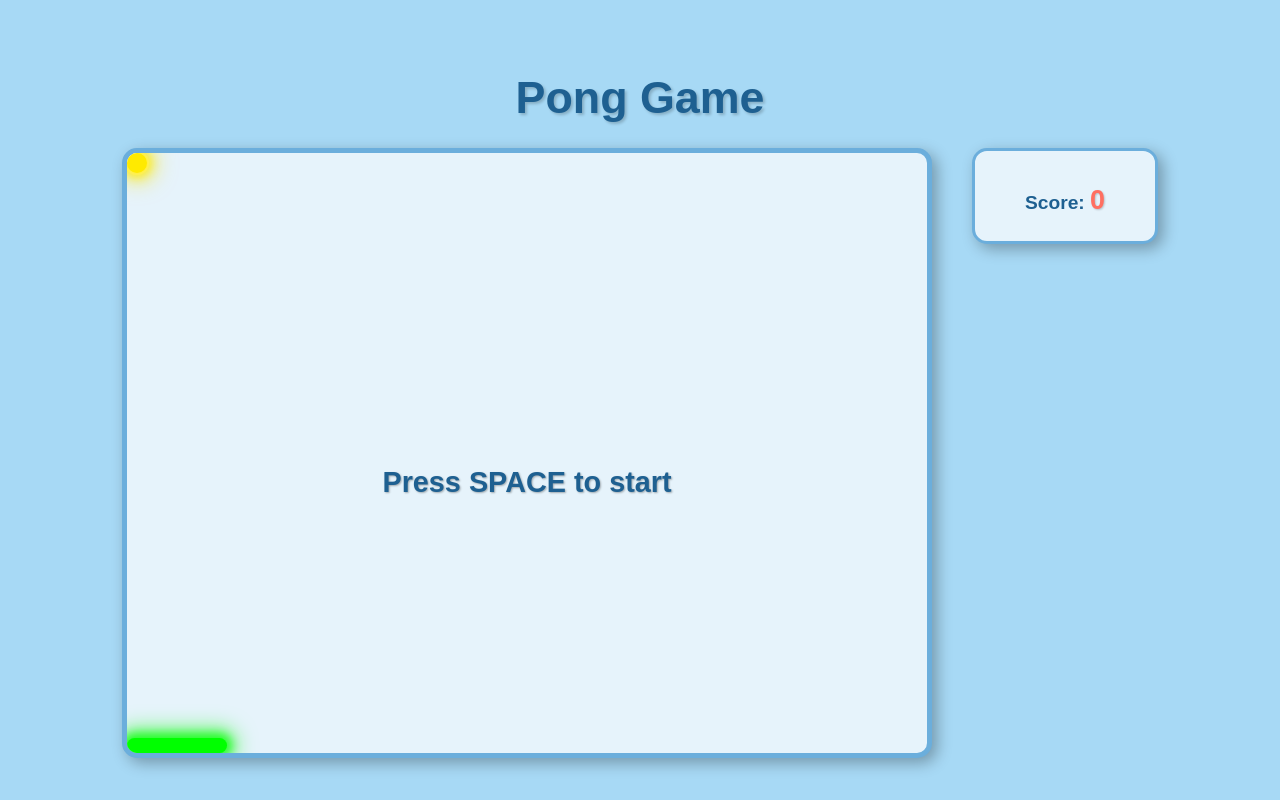
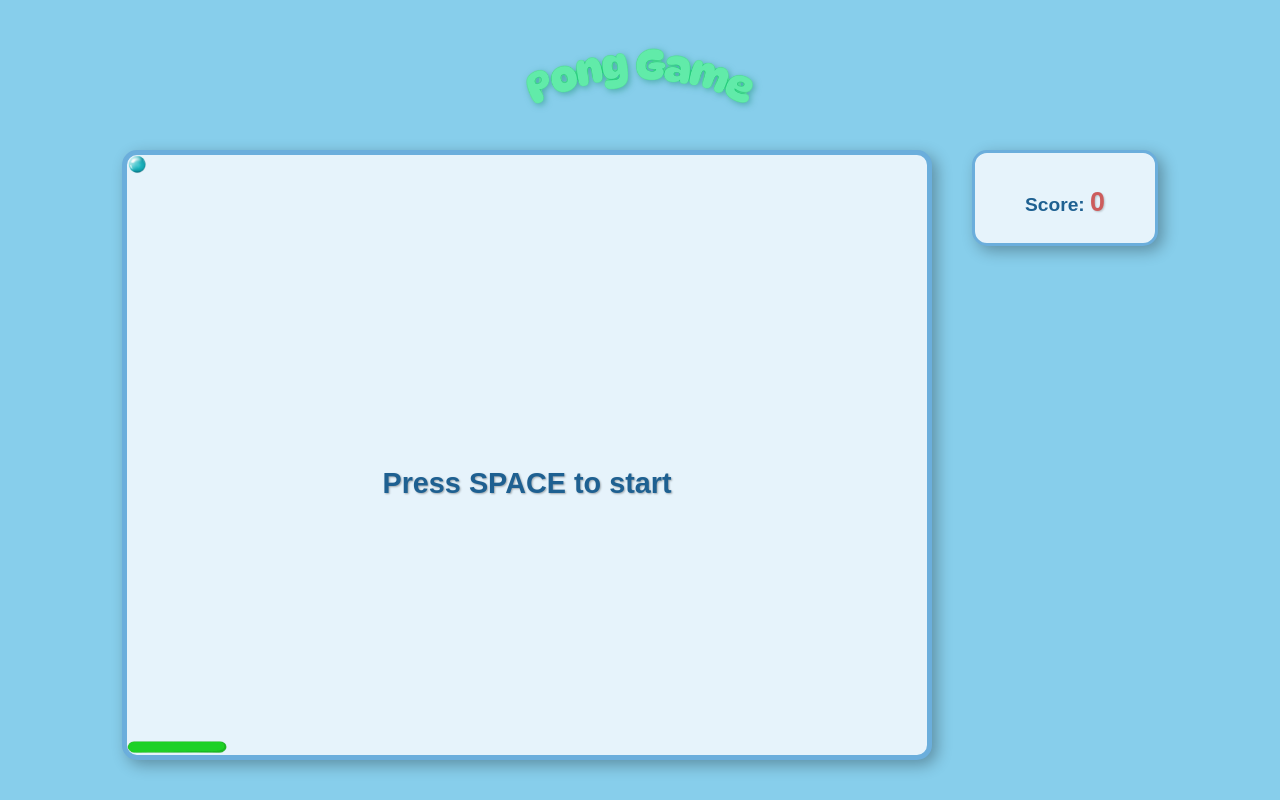
Before and after one commit to Askethemervin/PingPongPythonEksamen, a Flask app: page / in a window 1280 px wide. Run offline with Flask 3, Linux system fonts and the light colour scheme; some libraries are stand-ins or nearby versions.

Commit message:
Figurer til forskellige elementer, overskrift, og generelt layout

```diff
--- a/app.py
+++ b/app.py
@@ -1,11 +1,13 @@
 import eventlet
+eventlet.monkey_patch()
+
 from flask import Flask, render_template
 from flask_socketio import SocketIO, emit
 import time
 import threading
 import random
 
-eventlet.monkey_patch()
+
 
 app = Flask(__name__)
 app.config['SECRET_KEY'] = 'your_secret_key_here'
--- a/static/css/style.css
+++ b/static/css/style.css
@@ -1,41 +1,43 @@
 body {
-    font-family: 'Arial', sans-serif; /* Standard font, eller vælg en mere retro font */
+    font-family: 'Arial', sans-serif;
     display: flex;
     flex-direction: column;
     align-items: center;
     justify-content: center;
     min-height: 100vh;
     width: 100vw;
-    background-color: #A7D9F5; /* Lysere blå baggrund, inspireret af Bubble Shooter himmel */
-    color: #333; /* Mørk tekst for kontrast */
+    background-color: #87CEEB;
+    color: #333;
     margin: 0;
     padding: 0;
     overflow: hidden;
-    /* Tilføj en subtil skygge til hele siden, hvis ønsket */
-    /* box-shadow: inset 0 0 50px rgba(0,0,0,0.1); */
 }
 
-h1 {
-    margin-bottom: 25px; /* Lidt mere plads */
-    color: #1E6091; /* En mørkere, dæmpet blå */
-    text-shadow: 2px 2px 3px rgba(0,0,0,0.2); /* Lidt skygge for dybde */
-    font-size: 2.8em; /* Gør titlen lidt større */
+#game-title-image {
+    display: block; /* Sørg for at billedet opfører sig som en blok for margin-auto */
+    margin-left: auto;
+    margin-right: auto; /* Centrerer billedet horisontalt */
+    width: 450px; /* PRØV EN MINDRE VÆRDI, F.EKS. 400px. Juster efter behov. */
+    height: auto; /* Bevar billedets proportioner, så det ikke bliver forvrænget */
+    margin-bottom: 25px; /* Bevarer afstanden til spillet */
+    max-width: 90%; /* Sørg for at det ikke bliver for stort på mindre skærme */
+    filter: drop-shadow(2px 2px 3px rgba(23, 141, 115, 0.5));
 }
 
 #main-content-wrapper {
     display: flex;
     flex-direction: row;
     align-items: flex-start;
-    gap: 40px; /* Lidt mere mellemrum mellem spil og info */
+    gap: 40px;
 }
 
 #game-container {
-    border: 5px solid #6BAEDC; /* Mellemblå ramme */
-    background-color: #E6F3FB; /* Meget lys blå/off-white indeni */
+    border: 5px solid #6BAEDC;
+    background-color: #E6F3FB;
     position: relative;
     overflow: hidden;
-    border-radius: 15px; /* Afrundede hjørner til spilbrættet */
-    box-shadow: 5px 5px 15px rgba(0,0,0,0.3); /* Subtil skygge for 3D-effekt */
+    border-radius: 15px;
+    box-shadow: 5px 5px 15px rgba(0,0,0,0.3);
 }
 
 #game-board {
@@ -46,49 +48,31 @@ h1 {
 
 #ball {
     position: absolute;
-    width: 20px;
-    height: 20px;
-    background-color: #FFEA00; /* Gul farve for bolden (ligesom på billedet) */
-    border-radius: 50%; /* Stadig rund bold */
-    border: none; /* Fjern kant for at få glød-effekten tydeligere frem */
-    /* Ny box-shadow for glød og dybde */
-    box-shadow:
-        0 0 10px 5px rgba(255, 234, 0, 0.7), /* Kraftigere glød (gul) */
-        0 0 20px 10px rgba(255, 234, 0, 0.5), /* Endnu bredere, blødere glød */
-        0 0 0 2px #FFFFFF; /* En lille hvid indre glød/kant */
+    width: 30px;
+    height: 30px;
+    background-image: url('../images/drop.png'); /* Corrected path */
+    background-size: contain;
+    background-repeat: no-repeat;
+    background-position: center;
+    background-color: transparent;
+    border-radius: 0;
+    border: none;
+    box-shadow: none;
     transition: left 0.016s linear, top 0.016s linear;
-}
-
-/* === NY CSS TIL BOLDSPOR (BALL TRAIL) === */
-.ball-trail {
-    position: absolute;
-    /* baggrundsfarve skal være mørkere end bolden, men stadig passe til temaet */
-    /* FJERN ALPHA-KANALEN fra rgba() for at gøre farven SOLID */
-    background-color: rgb(2, 13, 20); /* En mørk, solid blå */
-
-    /* Sæt den indledende opacitet her. Denne er den der vises FØR transitionen starter. */
-    /* Prøv 0.9, 0.8, 0.7 - højere tal er mørkere / mere synlige */
-    opacity: 0.8; /* Start med 80% synlighed (juster efter behov) */
-
-    border-radius: 50%;
-    /* Brug transition til at få den til at fade ud */
-    transition: opacity 0.5s linear, transform 0.5s linear, width 0.5s linear, height 0.5s linear;
-    pointer-events: none;
-    z-index: 5;
 }
 
 #player-paddle {
     position: absolute;
-    width: 100px;
-    height: 15px;
-    background-color: #00FF00; /* Grøn farve for paddlen (kan ændres til rød/blå/pink) */
-    /* Juster border-radius for at få en "pille"-form. Skal være halvdelen af højden. */
-    border-radius: 7.5px; /* PADDLE_HEIGHT / 2 = 15px / 2 = 7.5px */
-    border: none; /* Fjern kant for at få glød-effekten tydeligere frem */
-    /* Ny box-shadow for glød */
-    box-shadow:
-        0 0 10px 5px rgba(0, 255, 0, 0.7), /* Kraftigere glød (grøn) */
-        0 0 20px 10px rgba(0, 255, 0, 0.5); /* Endnu bredere, blødere glød */
+    width: 150px;
+    height: 75px;
+    background-image: url('../images/paddle.png');
+    background-size: contain;
+    background-repeat: no-repeat;
+    background-position: center;
+    background-color: transparent;
+    border-radius: 0;
+    border: none;
+    box-shadow: none;
     transition: left 0.016s linear;
 }
 
@@ -97,13 +81,13 @@ h1 {
     top: 50%;
     left: 50%;
     transform: translate(-50%, -50%);
-    color: #1E6091; /* Den samme mørkere blå farve som h1 */
+    color: #1E6091;
     font-weight: bold;
     font-size: 1.8em;
     text-align: center;
     width: 100%;
     z-index: 10;
-    text-shadow: 1px 1px 2px rgba(0,0,0,0.3); /* Bevar skyggen for læsbarhed */
+    text-shadow: 1px 1px 2px rgba(0,0,0,0.3);
 }
 
 #game-info {
@@ -114,26 +98,25 @@ h1 {
     flex-direction: column;
     align-items: center;
     justify-content: flex-start;
-    padding: 15px; /* Lidt mere padding */
-    border: 3px solid #6BAEDC; /* Samme ramme som spilbrættet */
-    border-radius: 15px; /* Afrundede hjørner */
-    background-color: #E6F3FB; /* Samme baggrund som spilbrættet */
-    box-shadow: 5px 5px 15px rgba(0,0,0,0.3); /* Samme skygge */
+    padding: 15px;
+    border: 3px solid #6BAEDC;
+    border-radius: 15px;
+    background-color: #E6F3FB;
+    box-shadow: 5px 5px 15px rgba(0,0,0,0.3);
     min-width: 150px;
 }
 
 #game-info p {
-    color: #1E6091; /* Mørkere blå tekst for score */
-    margin-bottom: 10px; /* Lidt plads under scoren */
+    color: #1E6091;
+    margin-bottom: 10px;
     font-weight: bold;
 }
 
 #game-info span#score {
-    font-size: 1.4em; /* Gør selve scoretallet større */
-    color: #FF6F61; /* En kontrastfarve for score, f.eks. orange-rød */
+    font-size: 1.4em;
+    color: #CD5C5C;
     text-shadow: 1px 1px 2px rgba(0,0,0,0.2);
 }
-
 
 .hidden {
     display: none;
@@ -141,14 +124,19 @@ h1 {
 
 .brick {
     position: absolute;
-    background-color: #db3c34; /* Blå for standard bricks */
-    border: 1px solid #910606;
+    background-image: url('../images/brick.png');
+    background-size: cover;
+    background-repeat: no-repeat;
+    background-position: center;
+    background-color: transparent;
+    border: none;
     box-sizing: border-box;
-    border-radius: 4px;
+    border-radius: 0;
     z-index: 5;
 }
 
 .brick.unbreakable {
-    background-color: #2c3e50; /* Mørk for unbreakable bricks */
-    border: 1px solid #1a252f;
+    background-image: url('../images/grey-brick.png');
+    filter: brightness(60%);
+    border: none;
 }
--- a/static/js/game.js
+++ b/static/js/game.js
@@ -25,38 +25,12 @@ document.addEventListener('DOMContentLoaded', () => {
     const ballTransitionStyle = `left ${GAME_LOOP_INTERVAL_MS / 1000}s linear, top ${GAME_LOOP_INTERVAL_MS / 1000}s linear`;
     const paddleTransitionStyle = `left ${GAME_LOOP_INTERVAL_MS / 1000}s linear`;
 
-    const MAX_TRAIL_ELEMENTS = 10;
-    const trailElements = [];
     const existingBricks = new Map();
     const brickIds = new Set();
     let keysPressed = {};
     let paddleMoveInterval = null;
 
-    function createTrailElement(x, y, radius) {
-        const trail = document.createElement('div');
-        trail.classList.add('ball-trail');
-        trail.style.width = `${radius * 2}px`;
-        trail.style.height = `${radius * 2}px`;
-        trail.style.left = `${x - radius}px`;
-        trail.style.top = `${y - radius}px`;
-        gameBoard.appendChild(trail);
-
-        trailElements.push(trail);
-        if (trailElements.length > MAX_TRAIL_ELEMENTS) {
-            trailElements.shift().remove();
-        }
-
-        requestAnimationFrame(() => {
-            trail.style.opacity = 0;
-            trail.style.transform = 'scale(0.8)';
-            setTimeout(() => trail.remove(), 500);
-        });
-    }
-
     socket.on('game_state', (data) => {
-        if (data.ball_moving && data.score % 2 === 0) {
-            createTrailElement(data.ball_x, data.ball_y, BALL_RADIUS);
-        }
 
         ball.style.left = `${data.ball_x - (ball.offsetWidth / 2)}px`;
         ball.style.top = `${data.ball_y - (ball.offsetHeight / 2)}px`;
@@ -76,8 +50,6 @@ document.addEventListener('DOMContentLoaded', () => {
         if (data.game_over || !data.ball_moving) {
             ball.style.transition = 'none';
             playerPaddle.style.transition = 'none';
-            trailElements.forEach(trail => trail.remove());
-            trailElements.length = 0;
         } else {
             ball.style.transition = ballTransitionStyle;
             playerPaddle.style.transition = paddleTransitionStyle;
--- a/templates/index.html
+++ b/templates/index.html
@@ -7,7 +7,7 @@
     <link rel="stylesheet" href="{{ url_for('static', filename='css/style.css') }}">
 </head>
 <body>
-    <h1>Pong Game</h1>
+    <img src="{{ url_for('static', filename='images/Header.png') }}" alt="Pong Game" id="game-title-image">
 
     <div id="main-content-wrapper">
         <div id="game-container">
```
Also changed, not shown: static/images/Header.png (added), static/images/brick.png (added), static/images/drop.png (added), static/images/grey-brick.png (added), static/images/paddle.png (added).
